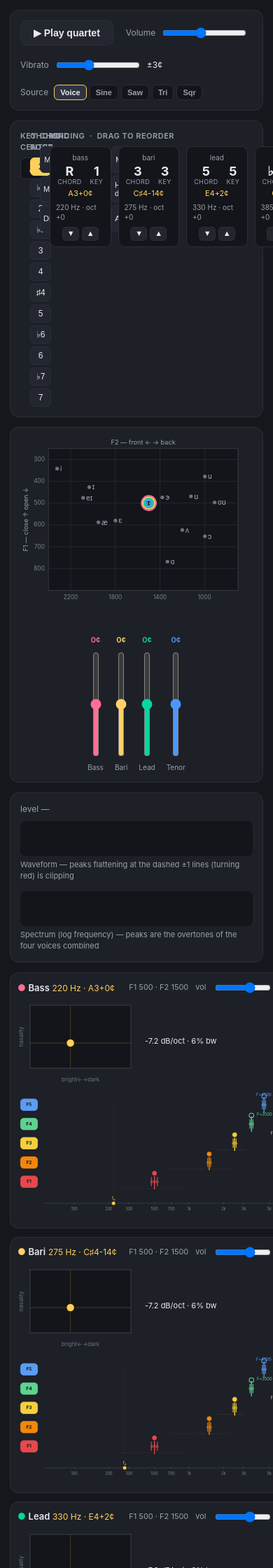
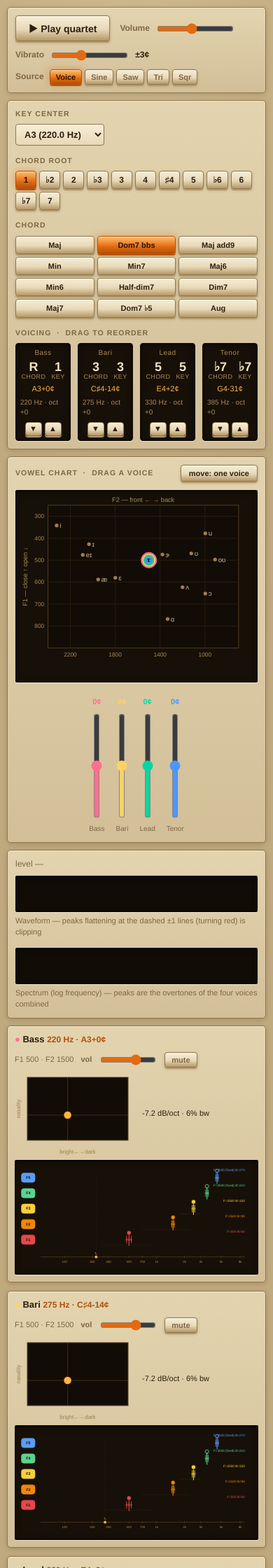
Before and after one commit to henrylhale/landing, a Jekyll site: the page tuning/quartet.html, which Jekyll copies as it is, in a window 390 px wide. Shown: the top 2240 px of the page at 70% size. Built offline with Jekyll 4.4.1, drawn with Linux system fonts in a browser that asks for light colours; some of the changed text lies outside the part shown.

Commit message:
Deploy tuning apps from tuning-playground@706b688

```diff
--- a/tuning/quartet.html
+++ b/tuning/quartet.html
@@ -6,73 +6,103 @@
 <title>Barbershop Quartet — JI Voice Synth</title>
 <style>
   :root{
-    --bg:#15171c; --panel:#1d2027; --ink:#e8eaf0; --muted:#9aa0ac;
-    --accent:#ffcf5c; --line:#2a2e38;
+    --case:#bfa97f; --panel:#d9c7a1; --keycap:#e7d8b7; --keycap-hi:#f7eed7; --keycap-edge:#b39868;
+    --display:#171008; --ink:#2c1e0e; --muted:#7d6743; --accent:#e26a10; --accent-deep:#b1500a;
+    --amber:#ffb347; --line:#a98e62; --bezel-hi:#f3e8ce; --bezel-lo:#8f7649;
   }
   *{box-sizing:border-box}
   html,body{margin:0}
   body{
-    background:var(--bg); color:var(--ink);
-    font:13px/1.45 -apple-system,BlinkMacSystemFont,"Segoe UI",Roboto,sans-serif;
+    background:radial-gradient(140% 60% at 50% -10%, #cfbb91, var(--case) 65%);
+    color:var(--ink);
+    font:13px/1.45 "Helvetica Neue",-apple-system,BlinkMacSystemFont,"Segoe UI",Roboto,sans-serif;
     padding:14px; display:flex; flex-direction:column; gap:14px;
   }
-  h3{font-size:11px;font-weight:600;color:var(--muted);margin:0 0 6px;text-transform:uppercase;letter-spacing:.5px}
-  .panel{background:var(--panel);border:1px solid var(--line);border-radius:12px;padding:14px}
-  label{color:var(--muted);font-size:12px}
-  select{background:#13151a;color:var(--ink);border:1px solid var(--line);border-radius:7px;padding:6px 8px;font-size:13px}
-  input[type=range]{width:120px;vertical-align:middle}
-  input[type=range].bend{ writing-mode:vertical-lr; direction:rtl; width:12px; height:150px; cursor:pointer }
+  h3{font-size:10.5px;font-weight:800;color:var(--muted);margin:0 0 7px;text-transform:uppercase;letter-spacing:1px}
+  .panel{background:linear-gradient(180deg,#e3d4af,#d2bf98);border:1px solid var(--bezel-lo);border-radius:5px;
+    box-shadow:inset 0 1px 0 var(--bezel-hi),0 2px 7px rgba(60,40,15,.2);padding:14px}
+  label{color:var(--muted);font-size:12px;font-weight:600}
+  select{background:linear-gradient(180deg,var(--keycap-hi),var(--keycap));color:var(--ink);border:1px solid var(--bezel-lo);
+    border-radius:4px;padding:6px 8px;font-size:13px;font-weight:600;box-shadow:inset 0 1px 0 rgba(255,255,255,.55)}
+  input[type=range]{width:120px;max-width:46vw;vertical-align:middle;accent-color:var(--accent)}
+  input[type=range].bend{ writing-mode:vertical-lr; direction:rtl; width:14px; height:150px; cursor:pointer }
 
-  .bar{display:flex;align-items:center;gap:18px;flex-wrap:wrap}
+  .bar{display:flex;align-items:center;gap:16px;flex-wrap:wrap}
   .ctl{display:flex;align-items:center;gap:8px}
-  .val{color:var(--ink);font-size:12px;min-width:30px}
-  button.play{appearance:none;border:1px solid var(--line);cursor:pointer;background:#23262f;color:var(--ink);
-    border-radius:9px;padding:9px 18px;font-size:14px;font-weight:600;transition:.12s}
-  button.play:hover{background:#2a2e38}
-  button.play.on{background:var(--accent);color:#241c00;border-color:var(--accent)}
+  .val{color:var(--ink);font-size:12px;min-width:30px;font-weight:600}
+
+  /* keycaps */
+  button.play,.chip,.mute,.wave,.octbtns button,.toggle{
+    appearance:none;cursor:pointer;color:var(--ink);font-family:inherit;font-weight:700;
+    background:linear-gradient(180deg,var(--keycap-hi),var(--keycap) 55%,var(--keycap-edge));
+    border:1px solid var(--bezel-lo);border-radius:4px;
+    box-shadow:inset 0 1px 0 rgba(255,255,255,.6),0 2px 0 var(--keycap-edge),0 2px 4px rgba(60,40,15,.22);
+    transition:transform .06s,box-shadow .06s,filter .1s}
+  button.play:hover,.chip:hover,.mute:hover,.wave:hover,.octbtns button:hover,.toggle:hover{filter:brightness(1.05)}
+  button.play:active,.chip:active,.mute:active,.wave:active,.octbtns button:active,.toggle:active{
+    transform:translateY(2px);box-shadow:inset 0 2px 4px rgba(60,40,15,.4)}
+  button.play{padding:9px 18px;font-size:14px}
+  .chip{padding:5px 8px;font-size:12px;min-width:30px;text-align:center}
+  .grid .chip{font-size:11px;padding:6px 4px}
+  .mute{color:var(--muted);padding:4px 9px;font-size:11px}
+  .wave{color:var(--muted);padding:4px 8px;font-size:11px}
+  .octbtns button{width:24px;height:20px;font-size:11px;line-height:1;padding:0}
+  .toggle{padding:5px 11px;font-size:11px}
+  /* lit state */
+  button.play.on,.chip.sel,.wave.on,.toggle.on{
+    background:linear-gradient(180deg,#ffbf6f,var(--accent) 60%,var(--accent-deep));
+    color:#2a1400;border-color:var(--accent-deep);
+    box-shadow:inset 0 1px 0 rgba(255,231,195,.6),0 0 11px rgba(226,106,16,.5),0 2px 0 var(--accent-deep)}
+  .mute.on{background:linear-gradient(180deg,#e98a7a,#c0473a);color:#fff0ec;border-color:#9c3327;
+    box-shadow:inset 0 1px 0 rgba(255,200,190,.5),0 0 9px rgba(192,71,58,.5),0 2px 0 #9c3327}
 
   .selector{display:grid;grid-template-columns:auto auto 1fr auto;gap:14px;align-items:start}
   .sp{min-width:0}
   .btnrow{display:flex;flex-wrap:wrap;gap:4px;max-width:230px}
-  .chip{appearance:none;cursor:pointer;border:1px solid var(--line);background:#23262f;color:var(--ink);
-    border-radius:6px;padding:5px 8px;font-size:12px;min-width:30px;text-align:center}
-  .chip.sel{background:var(--accent);color:#241c00;border-color:var(--accent);font-weight:700}
   .grid{display:grid;grid-template-columns:repeat(4,1fr);gap:4px}
-  .grid .chip{font-size:11px;padding:6px 4px}
 
   .vrow{display:flex;gap:10px}
-  .vbox{flex:1;background:#13151a;border:1px solid var(--line);border-radius:9px;padding:8px;
-    display:flex;flex-direction:column;align-items:center;gap:4px;cursor:grab;min-width:0}
+  .vbox{flex:1;background:var(--display);border:1px solid #120c06;border-radius:4px;padding:8px;
+    display:flex;flex-direction:column;align-items:center;gap:4px;cursor:grab;min-width:0;color:#e8d6b0;
+    box-shadow:inset 0 2px 7px rgba(0,0,0,.55),0 1px 0 var(--bezel-hi)}
   .vbox.drag{opacity:.4}
-  .vbox .vnum{font-size:10px;color:var(--muted)}
+  .vbox .vnum{font-size:10px;color:#a98a55;text-transform:capitalize;letter-spacing:.5px}
   .vbox .itv{font-size:18px;font-weight:700}
   .vbox .roles{display:flex;gap:12px;align-items:flex-end}
   .vbox .roles span{display:flex;flex-direction:column;align-items:center;line-height:1.05}
-  .vbox .roles b{font-size:18px;font-weight:700}
-  .vbox .roles i{font-style:normal;font-size:9px;color:var(--muted);text-transform:uppercase;letter-spacing:.4px}
-  .vbox .note{font-size:11px;color:var(--accent)}
-  .vbox .hz{font-size:10px;color:var(--muted)}
+  .vbox .roles b{font-size:18px;font-weight:700;color:#f3e3bf}
+  .vbox .roles i{font-style:normal;font-size:9px;color:#a98a55;text-transform:uppercase;letter-spacing:.4px}
+  .vbox .note{font-size:11px;color:var(--amber)}
+  .vbox .hz{font-size:10px;color:#a98a55}
   .octbtns{display:flex;gap:4px;margin-top:2px}
-  .octbtns button{appearance:none;cursor:pointer;border:1px solid var(--line);background:#23262f;color:var(--ink);
-    border-radius:5px;width:24px;height:20px;font-size:11px;line-height:1}
-  .octbtns button:hover{background:#2a2e38}
 
-  .voices{display:grid;grid-template-columns:repeat(auto-fit,minmax(440px,1fr));gap:12px}
-  .voice{background:var(--panel);border:1px solid var(--line);border-radius:12px;padding:10px}
-  .vhead{display:flex;align-items:center;justify-content:space-between;margin-bottom:6px}
-  .vhead .name{font-weight:600}
-  .vhead .pitch{color:var(--accent);font-size:12px}
+  .voices{display:grid;grid-template-columns:repeat(auto-fit,minmax(min(440px,100%),1fr));gap:12px}
+  .voice{background:linear-gradient(180deg,#e3d4af,#d2bf98);border:1px solid var(--bezel-lo);border-radius:5px;
+    box-shadow:inset 0 1px 0 var(--bezel-hi),0 2px 6px rgba(60,40,15,.2);padding:10px}
+  .vhead{display:flex;align-items:center;justify-content:space-between;margin-bottom:6px;gap:8px;flex-wrap:wrap}
+  .vhead .name{font-weight:700}
+  .vhead .pitch{color:var(--accent-deep);font-size:12px;font-weight:600}
   .vhead .f12{color:var(--muted);font-size:11px}
-  .mute{appearance:none;cursor:pointer;border:1px solid var(--line);background:#23262f;color:var(--muted);
-    border-radius:6px;padding:4px 9px;font-size:11px}
-  .mute.on{background:#5a2330;color:#ffb4be;border-color:#7a3140}
-  .waves{display:flex;gap:4px}
-  .wave{appearance:none;cursor:pointer;border:1px solid var(--line);background:#13151a;color:var(--muted);
-    border-radius:6px;padding:4px 8px;font-size:11px;font-weight:600;
-    transition:background .12s,border-color .12s,color .12s}
-  .wave:hover{background:#23262f;color:var(--ink)}
-  .wave.on{background:#2f3340;color:var(--ink);border-color:var(--accent)}
+  .waves{display:flex;gap:4px;flex-wrap:wrap}
   svg{display:block;width:100%;height:auto;touch-action:none;user-select:none}
+  .screen{background:var(--display);border-radius:3px;padding:6px;
+    box-shadow:inset 0 2px 9px rgba(0,0,0,.6),inset 0 0 0 2px #0e0904,0 1px 0 var(--bezel-hi)}
+  canvas.screen{padding:0}
+
+  @media (max-width:760px){
+    .selector{grid-template-columns:1fr 1fr}
+    .btnrow{max-width:none}
+  }
+  @media (max-width:520px){
+    body{padding:10px;gap:10px}
+    .panel{padding:11px}
+    .bar{gap:10px 14px}
+    .selector{grid-template-columns:1fr}
+    .grid{grid-template-columns:repeat(3,1fr)}
+    input[type=range]{width:110px}
+    .vbox{padding:6px}
+    .vbox .roles{gap:8px}
+  }
 </style>
 </head>
 <body>
@@ -105,15 +135,19 @@
       <h3>Chord</h3>
       <div id="chords" class="grid"></div>
     </div>
-    <div class="sp" style="min-width:380px">
+    <div class="sp">
       <h3>Voicing &nbsp;·&nbsp; drag to reorder</h3>
       <div id="voicing" class="vrow"></div>
     </div>
   </div>
 
   <div class="panel">
+    <div style="display:flex;justify-content:space-between;align-items:center;flex-wrap:wrap;gap:8px;margin-bottom:12px">
+      <h3 style="margin:0">Vowel chart &nbsp;·&nbsp; drag a voice</h3>
+      <button id="moveall" class="toggle">move: one voice</button>
+    </div>
     <div style="display:flex;gap:20px;align-items:center;justify-content:center;flex-wrap:wrap">
-      <svg id="chart" viewBox="0 0 380 300" preserveAspectRatio="xMidYMid meet" style="max-width:480px;flex:1;min-width:300px"></svg>
+      <svg id="chart" class="screen" viewBox="0 0 380 300" preserveAspectRatio="xMidYMid meet" style="max-width:480px;flex:1;min-width:200px"></svg>
       <div id="bends" style="display:flex;gap:16px;align-items:flex-end"></div>
     </div>
   </div>
@@ -123,12 +157,12 @@
       <div id="cliplbl" style="font-size:12px;color:var(--muted)">level —</div>
     </div>
     <div style="display:flex;gap:14px;flex-wrap:wrap">
-      <div style="flex:1;min-width:320px">
-        <canvas id="scope" width="1000" height="150" style="width:100%;height:auto;display:block;background:#13151a;border-radius:8px"></canvas>
+      <div style="flex:1;min-width:240px">
+        <canvas id="scope" class="screen" width="1000" height="150" style="width:100%;height:auto;display:block;background:#120c06;border-radius:3px"></canvas>
         <div style="color:var(--muted);font-size:11px;margin-top:5px">Waveform — peaks flattening at the dashed ±1 lines (turning red) is clipping</div>
       </div>
-      <div style="flex:1;min-width:320px">
-        <canvas id="spectrum" width="1000" height="150" style="width:100%;height:auto;display:block;background:#13151a;border-radius:8px"></canvas>
+      <div style="flex:1;min-width:240px">
+        <canvas id="spectrum" class="screen" width="1000" height="150" style="width:100%;height:auto;display:block;background:#120c06;border-radius:3px"></canvas>
         <div style="color:var(--muted);font-size:11px;margin-top:5px">Spectrum (log frequency) — peaks are the overtones of the four voices combined</div>
       </div>
     </div>
@@ -218,6 +252,7 @@
     // global timbre (falloff & bandwidth are per-voice)
     vibCents:3, volume:0.45,
     playing:false,
+    moveAll:false,           // when on, dragging any vowel moves all four together (mobile-friendly ⌘-drag)
   };
   const DEFAULT_SRCEXP=1.2, DEFAULT_BWFRAC=0.06;
   // typical ranges for the per-voice falloff × bandwidth pads (axes limited to realistic values)
@@ -395,9 +430,9 @@
     const g=scopeCv.getContext("2d"), W=scopeCv.width, H=scopeCv.height, mid=H/2, amp=(H/2)*0.82;
     analyser.getFloatTimeDomainData(timeBuf);
     g.clearRect(0,0,W,H);
-    g.strokeStyle="#2a2e38"; g.lineWidth=1;
+    g.strokeStyle="#2c2010"; g.lineWidth=1;
     g.beginPath(); g.moveTo(0,mid); g.lineTo(W,mid); g.stroke();
-    g.strokeStyle="#4a505d"; g.setLineDash([4,4]);
+    g.strokeStyle="#6b5128"; g.setLineDash([4,4]);
     g.beginPath(); g.moveTo(0,mid-amp); g.lineTo(W,mid-amp); g.moveTo(0,mid+amp); g.lineTo(W,mid+amp); g.stroke();
     g.setLineDash([]);
     const N=timeBuf.length, step=N/W; let peak=0;
@@ -409,9 +444,9 @@
       x?g.lineTo(x,y):g.moveTo(x,y);
     }
     const clipped=peak>=1.0;
-    g.strokeStyle=clipped?"#ff5a5a":"#5dd28f"; g.lineWidth=1.5; g.stroke();
+    g.strokeStyle=clipped?"#ff5a4a":"#ffb347"; g.lineWidth=1.5; g.stroke();
     clipLbl.textContent=clipped?`peak ${peak.toFixed(2)} · CLIPPING`:`peak ${peak.toFixed(2)}`;
-    clipLbl.style.color=clipped?"#ff5a5a":(peak>0.85?"#f2cf3d":"var(--muted)");
+    clipLbl.style.color=clipped?"#ff5a5a":(peak>0.85?"#ffce54":"var(--muted)");
   }
   function drawSpectrum(){
     const g=spectrumCv.getContext("2d"), W=spectrumCv.width, H=spectrumCv.height, base=H-12;
@@ -421,7 +456,7 @@
     const fmin=50, fmax=Math.min(20000,nyq);
     const lmin=Math.log10(fmin), lspan=Math.log10(fmax)-lmin;
     const xOf=f=>(Math.log10(f)-lmin)/lspan*W;
-    g.strokeStyle="#23272f"; g.fillStyle="#6b7280"; g.font="9px sans-serif"; g.textAlign="center"; g.lineWidth=1;
+    g.strokeStyle="#2c2010"; g.fillStyle="#a07f4c"; g.font="9px sans-serif"; g.textAlign="center"; g.lineWidth=1;
     for(const f of [100,200,500,1000,2000,5000,10000]){
       if(f>fmax) continue;
       const x=xOf(f);
@@ -435,8 +470,8 @@
       const y=base-v*(base-4);
       x?g.lineTo(x,y):g.moveTo(x,y);
     }
-    g.strokeStyle="#5b9cf2"; g.lineWidth=1.5; g.stroke();
-    g.lineTo(W,base); g.lineTo(0,base); g.closePath(); g.fillStyle="rgba(91,156,242,0.15)"; g.fill();
+    g.strokeStyle="#ff8a2e"; g.lineWidth=1.5; g.stroke();
+    g.lineTo(W,base); g.lineTo(0,base); g.closePath(); g.fillStyle="rgba(255,138,46,0.16)"; g.fill();
   }
 
   // ============================================================ pitch logic
@@ -566,7 +601,7 @@
         `<svg class="vpad" viewBox="0 0 ${PADW} ${PADH}" style="width:${PADW}px;height:${PADH}px;flex:none"></svg>`+
         `<div style="font-size:11px;color:var(--muted)"><span class="vtimbreval" style="color:var(--ink)"></span></div>`+
       `</div>`+
-      `<svg class="rails" viewBox="0 0 760 345" preserveAspectRatio="xMidYMid meet"></svg>`;
+      `<svg class="rails screen" viewBox="0 0 760 345" preserveAspectRatio="xMidYMid meet"></svg>`;
     voicesEl.appendChild(panel);
     v.railsSvg=panel.querySelector(".rails");
     v.pitchEl=panel.querySelector(".pitch");
@@ -593,13 +628,13 @@
   function drawVoicePad(v){
     const cx=padX(v.srcExp), cy=padY(v.bwFrac), dx=padX(DEFAULT_SRCEXP), dy=padY(DEFAULT_BWFRAC);
     let s="";
-    s+=`<rect x="${PPX0}" y="${PPY0}" width="${PPX1-PPX0}" height="${PPY1-PPY0}" fill="#13151a" stroke="#3a3f4b" stroke-width="1"/>`;
+    s+=`<rect x="${PPX0}" y="${PPY0}" width="${PPX1-PPX0}" height="${PPY1-PPY0}" fill="#120c06" stroke="#5a4324" stroke-width="1"/>`;
     s+=`<circle cx="${dx}" cy="${dy}" r="3" fill="none" stroke="#5dd28f" stroke-width="1" stroke-dasharray="2 2"/>`;  // default reference
-    s+=`<line x1="${cx}" y1="${PPY0}" x2="${cx}" y2="${PPY1}" stroke="#ffcf5c" stroke-opacity="0.2"/>`;
-    s+=`<line x1="${PPX0}" y1="${cy}" x2="${PPX1}" y2="${cy}" stroke="#ffcf5c" stroke-opacity="0.2"/>`;
-    s+=`<circle cx="${cx}" cy="${cy}" r="6" fill="#ffcf5c" stroke="#241c00" stroke-width="1.5" style="cursor:grab"/>`;
-    s+=`<text x="${(PPX0+PPX1)/2}" y="${PADH-3}" fill="#6b7280" font-size="8" text-anchor="middle">bright←→dark</text>`;
-    s+=`<text transform="translate(8,${(PPY0+PPY1)/2}) rotate(-90)" fill="#6b7280" font-size="8" text-anchor="middle">nasality</text>`;
+    s+=`<line x1="${cx}" y1="${PPY0}" x2="${cx}" y2="${PPY1}" stroke="#ffb347" stroke-opacity="0.2"/>`;
+    s+=`<line x1="${PPX0}" y1="${cy}" x2="${PPX1}" y2="${cy}" stroke="#ffb347" stroke-opacity="0.2"/>`;
+    s+=`<circle cx="${cx}" cy="${cy}" r="6" fill="#ffb347" stroke="#2a1400" stroke-width="1.5" style="cursor:grab"/>`;
+    s+=`<text x="${(PPX0+PPX1)/2}" y="${PADH-3}" fill="#a07f4c" font-size="8" text-anchor="middle">bright←→dark</text>`;
+    s+=`<text transform="translate(8,${(PPY0+PPY1)/2}) rotate(-90)" fill="#a07f4c" font-size="8" text-anchor="middle">nasality</text>`;
     v.padSvg.innerHTML=s;
     v.padValEl.textContent=`${(-6*v.srcExp).toFixed(1)} dB/oct · ${Math.round(v.bwFrac*100)}% bw`;
   }
@@ -619,16 +654,16 @@
 
   function drawRails(v){
     let s="";
-    s+=`<line x1="${X0}" y1="${AXIS_Y}" x2="${X1}" y2="${AXIS_Y}" stroke="#3a3f4b" stroke-width="1.5"/>`;
+    s+=`<line x1="${X0}" y1="${AXIS_Y}" x2="${X1}" y2="${AXIS_Y}" stroke="#5a4324" stroke-width="1.5"/>`;
     for(const t of [100,200,300,500,700,1000,2000,3000,5000,8000]){
       const x=freqToX(t);
-      s+=`<line x1="${x}" y1="${AXIS_Y-4}" x2="${x}" y2="${AXIS_Y+4}" stroke="#4a505d" stroke-width="1"/>`;
+      s+=`<line x1="${x}" y1="${AXIS_Y-4}" x2="${x}" y2="${AXIS_Y+4}" stroke="#6b5128" stroke-width="1"/>`;
       s+=`<text x="${x}" y="${LABEL_Y}" fill="${GRAY_TXT}" font-size="10" text-anchor="middle">${fmtHz(t)}</text>`;
     }
     const xf=freqToX(v.freq);
-    s+=`<line x1="${xf}" y1="34" x2="${xf}" y2="${AXIS_Y}" stroke="#ffcf5c" stroke-opacity="0.18" stroke-width="1" stroke-dasharray="3 4"/>`;
-    s+=`<circle cx="${xf}" cy="${AXIS_Y}" r="5" fill="#ffcf5c" stroke="#241c00" stroke-width="1"/>`;
-    s+=`<text x="${xf}" y="${AXIS_Y-9}" fill="#ffcf5c" font-size="10" text-anchor="middle">f₀</text>`;
+    s+=`<line x1="${xf}" y1="34" x2="${xf}" y2="${AXIS_Y}" stroke="#ffb347" stroke-opacity="0.18" stroke-width="1" stroke-dasharray="3 4"/>`;
+    s+=`<circle cx="${xf}" cy="${AXIS_Y}" r="5" fill="#ffb347" stroke="#2a1400" stroke-width="1"/>`;
+    s+=`<text x="${xf}" y="${AXIS_Y-9}" fill="#ffb347" font-size="10" text-anchor="middle">f₀</text>`;
     for(let i=v.formants.length-1;i>=0;i--){
       const fm=v.formants[i], cy=RAIL_CY[i], B=bwOf(fm,v.bwFrac);
       const col=fm.on?COLORS[i]:GRAY, txt=fm.on?COLORS[i]:GRAY_TXT;
@@ -636,15 +671,15 @@
       if(!fm.fixed)
         s+=`<line x1="${freqToX(fm.min)}" y1="${cy+17}" x2="${freqToX(fm.max)}" y2="${cy+17}" stroke="${col}" stroke-opacity="0.25" stroke-width="1.5" stroke-dasharray="2 3"/>`;
       s+=`<g data-toggle="1" data-i="${i}" style="cursor:pointer">`;
-      s+=`<rect x="8" y="${cy-15}" width="44" height="30" rx="8" fill="${fm.on?col:'#23262f'}" stroke="${col}" stroke-width="1.5"/>`;
-      s+=`<text x="30" y="${cy+4}" fill="${fm.on?'#15171c':txt}" font-size="12" font-weight="700" text-anchor="middle">F${i+1}</text></g>`;
+      s+=`<rect x="8" y="${cy-15}" width="44" height="30" rx="8" fill="${fm.on?col:'#241a0c'}" stroke="${col}" stroke-width="1.5"/>`;
+      s+=`<text x="30" y="${cy+4}" fill="${fm.on?'#120c06':txt}" font-size="12" font-weight="700" text-anchor="middle">F${i+1}</text></g>`;
       s+=`<line x1="${lx}" y1="${cy}" x2="${rx}" y2="${cy}" stroke="${col}" stroke-opacity="0.45" stroke-width="7" stroke-linecap="round"/>`;
       s+=`<line x1="${lx}" y1="${cy-12}" x2="${lx}" y2="${cy+12}" stroke="${col}" stroke-width="2"/>`;
       s+=`<line x1="${rx}" y1="${cy-12}" x2="${rx}" y2="${cy+12}" stroke="${col}" stroke-width="2"/>`;
       s+=`<line x1="${mx}" y1="${cy-20}" x2="${mx}" y2="${cy+20}" stroke="${col}" stroke-width="2.5"/>`;
       s+= fm.fixed
         ? `<circle cx="${mx}" cy="${cy-22}" r="6" fill="none" stroke="${col}" stroke-width="2"/>`
-        : `<circle cx="${mx}" cy="${cy-22}" r="7" fill="${col}" stroke="#15171c" stroke-width="1.5"/>`;
+        : `<circle cx="${mx}" cy="${cy-22}" r="7" fill="${col}" stroke="#120c06" stroke-width="1.5"/>`;
       s+=`<text x="${X1}" y="${cy-22}" fill="${txt}" font-size="10.5" text-anchor="end">F=${Math.round(fm.F)}${fm.fixed?" (fixed)":""}  B=${Math.round(B)}</text>`;
       if(!fm.fixed)
         s+=`<rect data-handle="1" data-i="${i}" data-type="median" x="${mx-10}" y="${cy-32}" width="20" height="56" fill="transparent" style="cursor:ew-resize"/>`;
@@ -654,24 +689,24 @@
 
   function drawSharedChart(){
     let s="";
-    s+=`<rect x="${CX0}" y="${CY0}" width="${CX1-CX0}" height="${CY1-CY0}" fill="#13151a" stroke="#3a3f4b" stroke-width="1"/>`;
+    s+=`<rect x="${CX0}" y="${CY0}" width="${CX1-CX0}" height="${CY1-CY0}" fill="#120c06" stroke="#5a4324" stroke-width="1"/>`;
     for(const t of [2200,1800,1400,1000]){
       const x=cxOfF2(t);
-      s+=`<line x1="${x}" y1="${CY0}" x2="${x}" y2="${CY1}" stroke="#262b34" stroke-width="1"/>`;
+      s+=`<line x1="${x}" y1="${CY0}" x2="${x}" y2="${CY1}" stroke="#2c2010" stroke-width="1"/>`;
       s+=`<text x="${x}" y="${CY1+14}" fill="${GRAY_TXT}" font-size="9.5" text-anchor="middle">${t}</text>`;
     }
     for(const t of [300,400,500,600,700,800]){
       const y=cyOfF1(t);
-      s+=`<line x1="${CX0}" y1="${y}" x2="${CX1}" y2="${y}" stroke="#262b34" stroke-width="1"/>`;
+      s+=`<line x1="${CX0}" y1="${y}" x2="${CX1}" y2="${y}" stroke="#2c2010" stroke-width="1"/>`;
       s+=`<text x="${CX0-6}" y="${y+3}" fill="${GRAY_TXT}" font-size="9.5" text-anchor="end">${t}</text>`;
     }
-    s+=`<text x="${(CX0+CX1)/2}" y="${CY0-6}" fill="#9aa0ac" font-size="10.5" text-anchor="middle">F2 — front ← → back</text>`;
-    s+=`<text transform="translate(13,${(CY0+CY1)/2}) rotate(-90)" fill="#9aa0ac" font-size="10.5" text-anchor="middle">F1 — close ↑ open ↓</text>`;
+    s+=`<text x="${(CX0+CX1)/2}" y="${CY0-6}" fill="#ab8c57" font-size="10.5" text-anchor="middle">F2 — front ← → back</text>`;
+    s+=`<text transform="translate(13,${(CY0+CY1)/2}) rotate(-90)" fill="#ab8c57" font-size="10.5" text-anchor="middle">F1 — close ↑ open ↓</text>`;
     // static reference vowels
     for(const vw of VOWELS){
       const cx=cxOfF2(vw.f2), cy=cyOfF1(vw.f1);
-      s+=`<circle cx="${cx}" cy="${cy}" r="3" fill="#6b7280"/>`;
-      s+=`<text x="${cx+5}" y="${cy+4}" fill="#aab0bb" font-size="11">${vw.ipa}</text>`;
+      s+=`<circle cx="${cx}" cy="${cy}" r="3" fill="#a07f4c"/>`;
+      s+=`<text x="${cx+5}" y="${cy+4}" fill="#c9b78f" font-size="11">${vw.ipa}</text>`;
     }
     // voice dots: size locked to voice index (voice 1 biggest), drawn back-to-front so every dot stays grabbable
     for(let k=0;k<voices.length;k++){
@@ -680,7 +715,7 @@
       const r=12-k*2.2, col=VOICE_COLORS[k];
       s+=`<g data-vdot="${k}" style="cursor:grab">`;
       s+=`<circle cx="${cx}" cy="${cy}" r="${r}" fill="${col}" fill-opacity="0.5" stroke="${col}" stroke-width="2"/>`;
-      s+=`<text x="${cx}" y="${cy+3.5}" fill="#10131a" font-size="${Math.max(8,Math.round(r-1))}" font-weight="700" text-anchor="middle">${VOICE_TAGS[k]}</text></g>`;
+      s+=`<text x="${cx}" y="${cy+3.5}" fill="#120c06" font-size="${Math.max(8,Math.round(r-1))}" font-weight="700" text-anchor="middle">${VOICE_TAGS[k]}</text></g>`;
     }
     chartSvg.innerHTML=s;
   }
@@ -716,8 +751,8 @@
   chartSvg.addEventListener("pointerdown",e=>{
     const dot=e.target.closest("[data-vdot]");
     if(!dot) return;
-    if(e.metaKey||e.ctrlKey){
-      // ⌘/Ctrl-click: the following drag shifts all four voices together (preserving their spread)
+    if(e.metaKey||e.ctrlKey||state.moveAll){
+      // ⌘/Ctrl-click (or the "move: all" toggle): the following drag shifts all four voices together (preserving their spread)
       const st=chartToF(e.clientX,e.clientY);
       activeDrag={kind:"chartAll", startF1:st.f1, startF2:st.f2,
         base:voices.map(v=>({f1:v.formants[0].F, f2:v.formants[1].F}))};
@@ -771,6 +806,14 @@
 
   playBtn.addEventListener("click",()=> state.playing?stopAll():playAll());
 
+  // move-one / move-all toggle (lets touch users drag all vowels in unison without a modifier key)
+  const moveAllBtn=document.getElementById("moveall");
+  moveAllBtn.addEventListener("click",()=>{
+    state.moveAll=!state.moveAll;
+    moveAllBtn.classList.toggle("on",state.moveAll);
+    moveAllBtn.textContent=state.moveAll?"move: all voices":"move: one voice";
+  });
+
   // per-voice ±15¢ pitch-bend sliders (to the right of the vowel chart)
   function buildBends(){
     const bendsEl=document.getElementById("bends");
```
Also changed, not shown: other parts of tuning/quartet.html (+1 -1 lines), tuning/index.html (+17 -10 lines), tuning/voice-synth.html (+90 -70 lines).
